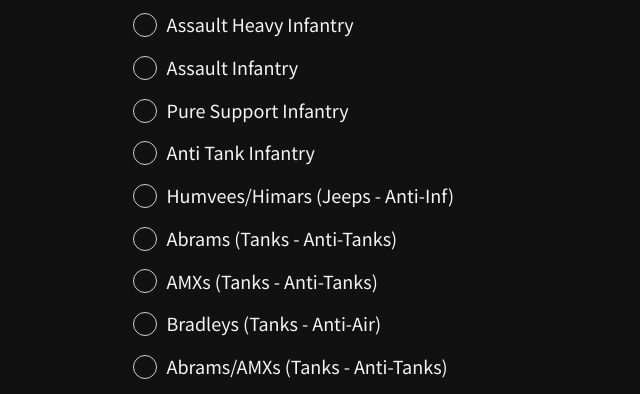
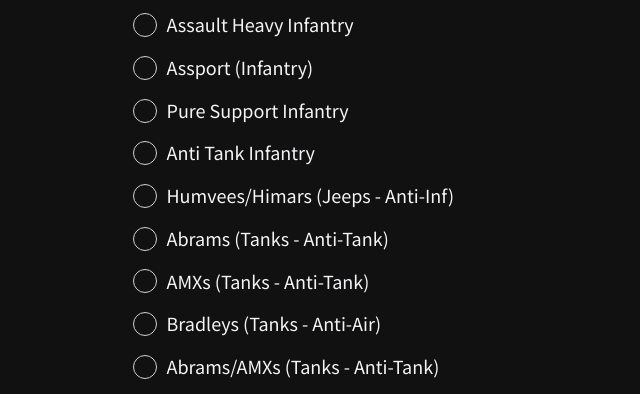
Before and after one commit to Natty-Boh/final-earth-tools-2, a Gatsby site: page /allies in a window 1280 px wide. Shown: the part 236-630 px from the top of the page, 185-825 px from the left. Built offline with nearby package versions, Linux system fonts and the light colour scheme; Gatsby itself is replaced by a stand-in of ours; a web font is replaced by a local one.

Commit message:
change names again

```diff
--- a/src/utils/ratios.js
+++ b/src/utils/ratios.js
@@ -105,7 +105,7 @@ const commonRatios = {
     tooltip: "Primarily for fighting other infantry. A balance of high infantry damage and modest life. Very limited defense against choppers.",
   },
   ainf: {
-    label: "Assault Infantry",
+    label: "Assport (Infantry)",
     composition: {
       assault: 3,
       support: 1,
@@ -150,7 +150,7 @@ export const axisRatios = {
     tooltip: "For fighting other tanks and decimating jeeps. Highest life tank build, at cost of slightly less damage.",
   },
   t98: {
-    label: "Type 98 (Tanks  Anti-Tank)",
+    label: "Type 98 (Tanks - Anti-Tank)",
     composition: {
       type98: 9,
       brem1: 1,
@@ -166,7 +166,7 @@ export const axisRatios = {
     tooltip: "Anti air. Good against chopper and planes. Weak to other tanks, but not as vulnerable to them as jeeps.",
   },
   bet98: {
-    label: "Black Eagles/Type 98s (Tanks - Anti-Tanks)",
+    label: "Black Eagles/Type 98s (Tanks - Anti-Tank)",
     composition: {
       blackEagle: 11,
       type98: 7,
@@ -196,7 +196,7 @@ export const alliesRatios = {
     tooltip: "Anti-infantry build. Does good damage against infantry but very vulnerable to tanks. Limited bombing capabilities.",
   },
   abrams: {
-    label: "Abrams (Tanks - Anti-Tanks)",
+    label: "Abrams (Tanks - Anti-Tank)",
     composition: {
       abram: 9,
       bison: 1,
@@ -204,7 +204,7 @@ export const alliesRatios = {
     tooltip: "For fighting other tanks and decimating jeeps. Highest life tank build, at cost of slightly less damage.",
   },
   amx: {
-    label: "AMXs (Tanks - Anti-Tanks)",
+    label: "AMXs (Tanks - Anti-Tank)",
     composition: {
       amx30: 9,
       bison: 1,
@@ -220,7 +220,7 @@ export const alliesRatios = {
     tooltip: "Anti air. Good against chopper and planes. Weak to other tanks, but not as vulnerable to them as jeeps.",
   },
   abramamx: {
-    label: "Abrams/AMXs (Tanks - Anti-Tanks)",
+    label: "Abrams/AMXs (Tanks - Anti-Tank)",
     composition: {
       abram: 11,
       amx30: 7,
```
